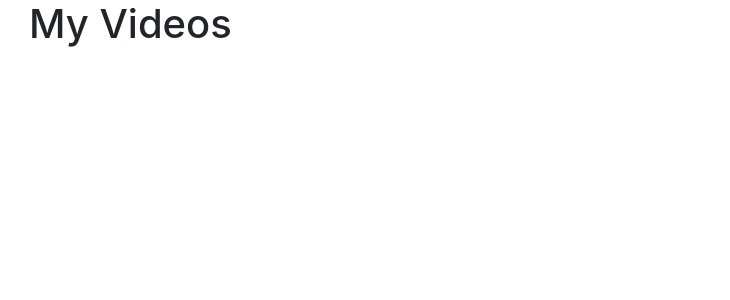
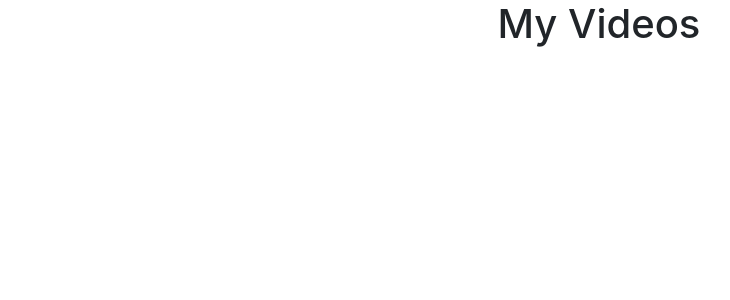
Before and after one commit to rkeenan-auroracoop/Chris-Hawkes-React-for-Beginners, a React (Create React App) app: page / in a window 1280 px wide. Shown: the top 300 px of the page, without its empty margins (41-771 px from the left). Built offline with nearby package versions, Linux system fonts and the light colour scheme.

Commit message:
Added custom.css file to override certain parts of bootstrap to get the layout that we need.

```diff
--- a/src/App.js
+++ b/src/App.js
@@ -6,7 +6,7 @@ function App() {
       <React.Fragment>
         <div className="container ">
           <div className="row">
-            <h1 className="">My Videos</h1>
+            <h1 className="text-center">My Videos</h1>
           </div>
         </div>
       </React.Fragment>
--- /dev/null
+++ b/src/custom.css
@@ -0,0 +1,3 @@
+h1 {
+    width: 100%;
+}
--- a/src/index.js
+++ b/src/index.js
@@ -1,6 +1,7 @@
 import React from 'react';
 import ReactDOM from 'react-dom';
 import './bootstrap.css';
+import './custom.css';
 import App from './App';
 import reportWebVitals from './reportWebVitals';
 
```
